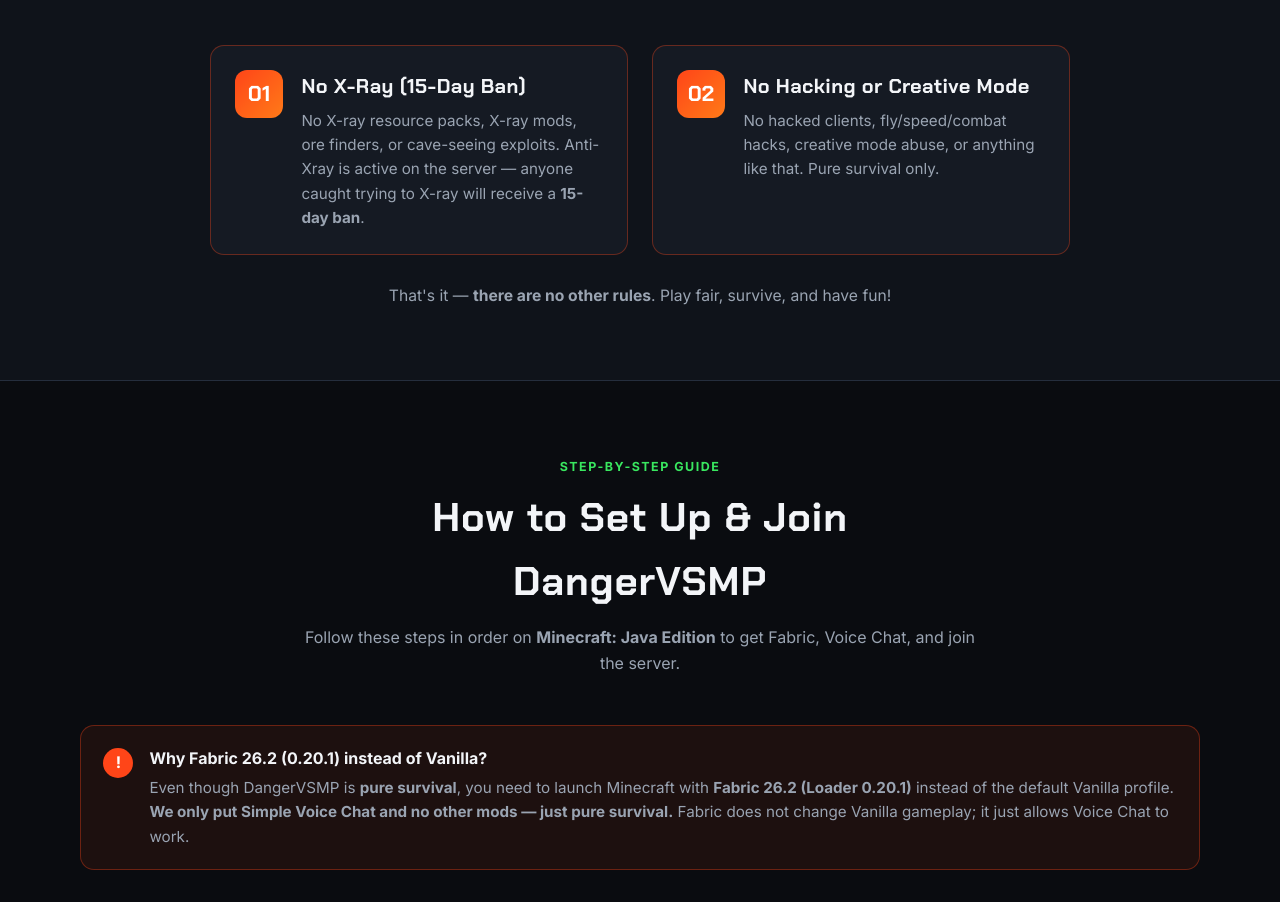
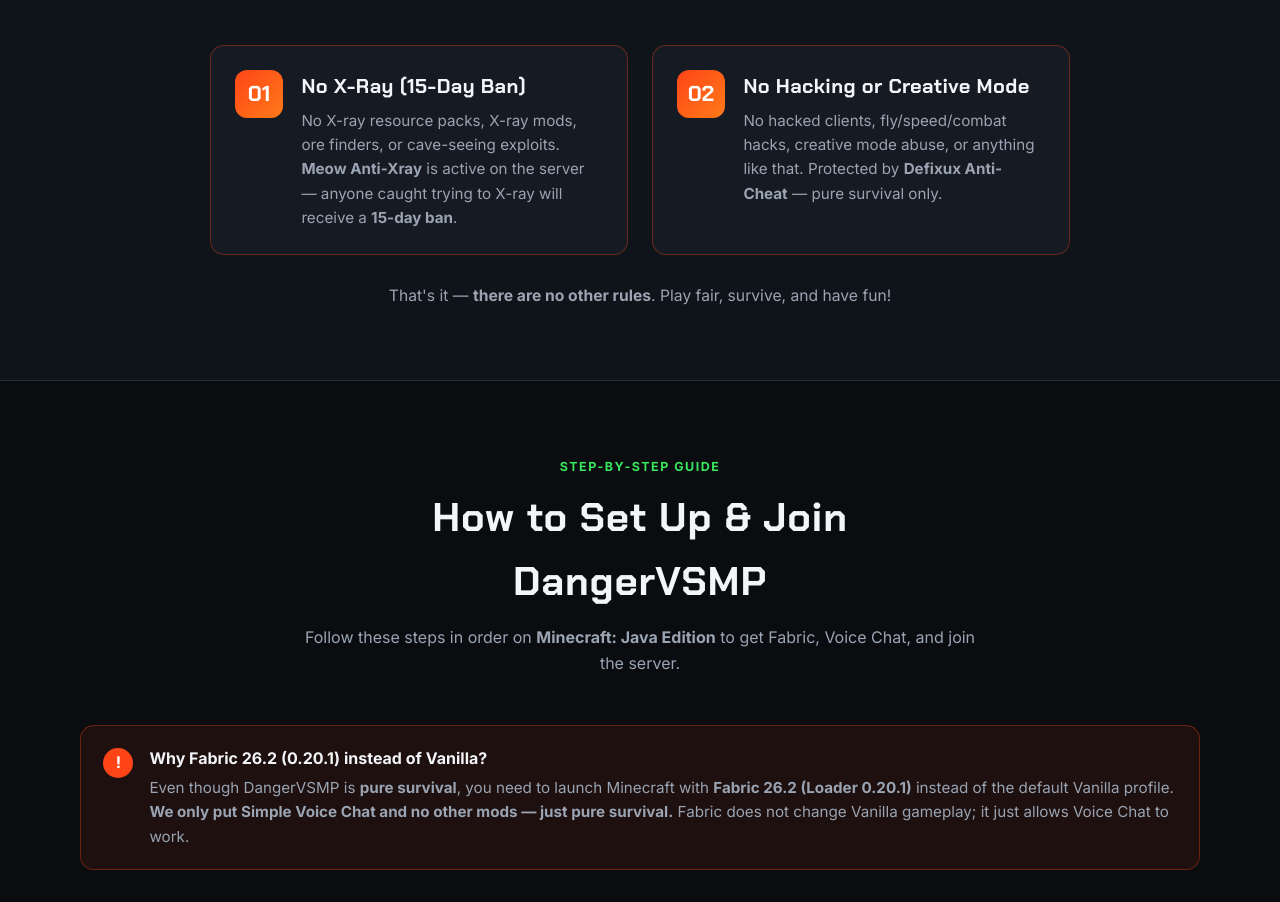
Before and after one commit to boseprahann-arch/DangerVSMP, a plain HTML site: page index.html in a window 1280 px wide. Shown: the part 1911-2813 px from the top of the page. Drawn offline with Linux system fonts and the light colour scheme; no server answers.

Commit message:
Mention Meow Anti-Xray and Defixux Anti-Cheat in Server Rules

```diff
--- a/index.html
+++ b/index.html
@@ -191,7 +191,7 @@
             <div>
               <h3>No X-Ray (15-Day Ban)</h3>
               <p>
-                No X-ray resource packs, X-ray mods, ore finders, or cave-seeing exploits. Anti-Xray is active on the server — anyone caught trying to X-ray will receive a <strong>15-day ban</strong>.
+                No X-ray resource packs, X-ray mods, ore finders, or cave-seeing exploits. <strong>Meow Anti-Xray</strong> is active on the server — anyone caught trying to X-ray will receive a <strong>15-day ban</strong>.
               </p>
             </div>
           </article>
@@ -201,7 +201,7 @@
             <div>
               <h3>No Hacking or Creative Mode</h3>
               <p>
-                No hacked clients, fly/speed/combat hacks, creative mode abuse, or anything like that. Pure survival only.
+                No hacked clients, fly/speed/combat hacks, creative mode abuse, or anything like that. Protected by <strong>Defixux Anti-Cheat</strong> — pure survival only.
               </p>
             </div>
           </article>
```
